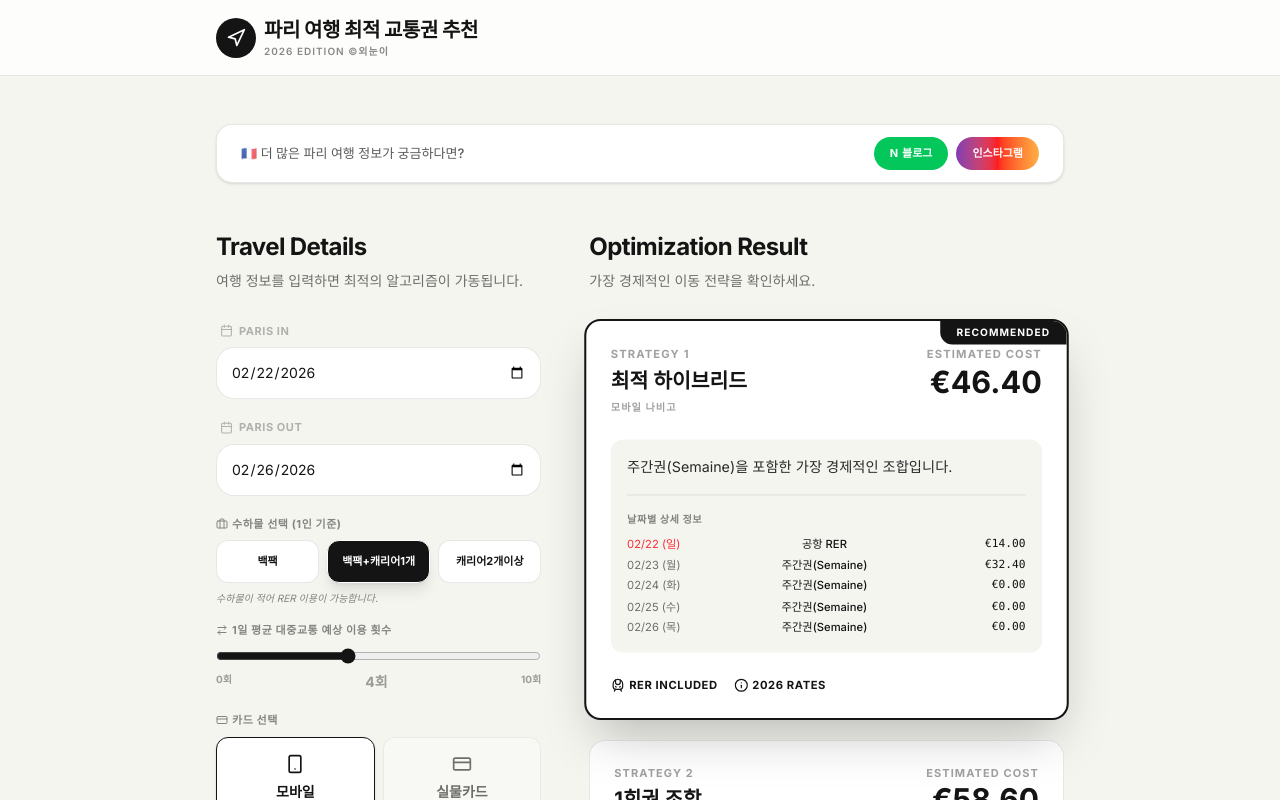
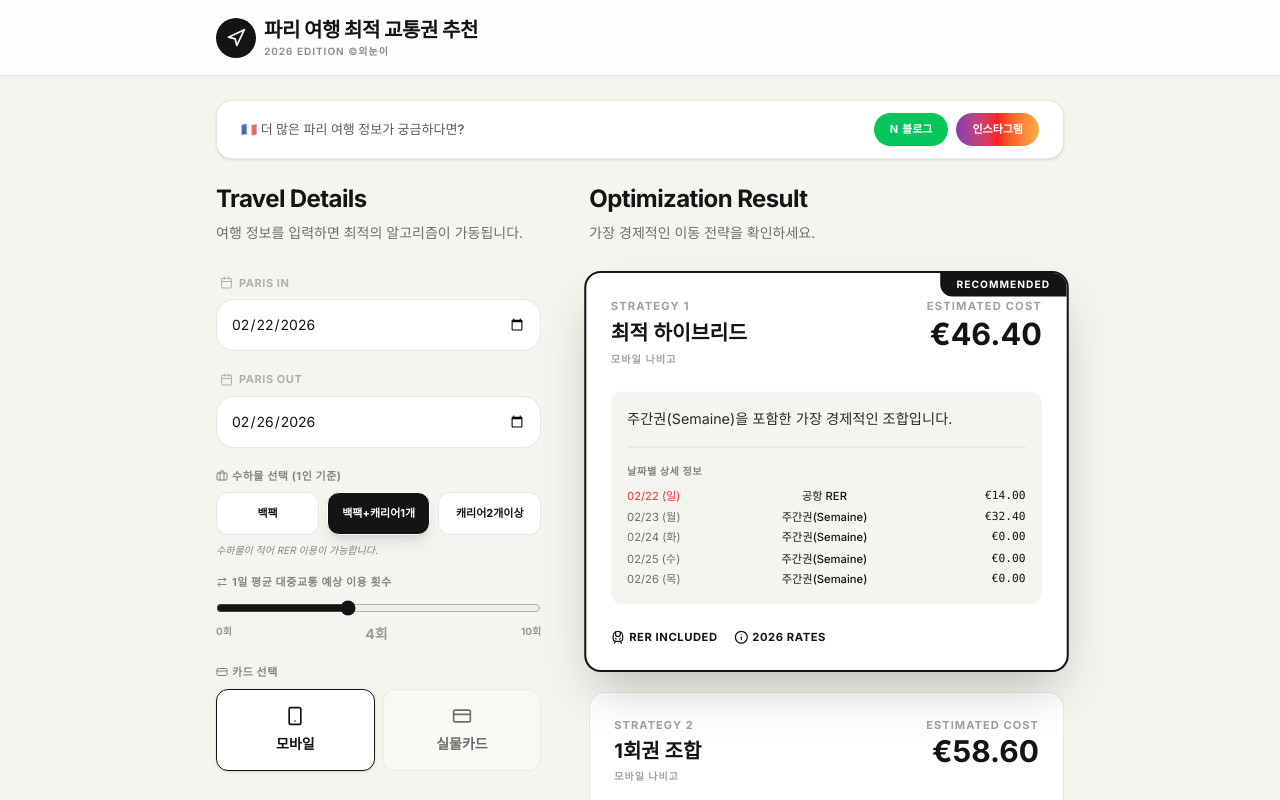
Before and after one commit to witheye1/paris-transport-2026, a React (Vite) app: page / in a window 1280 px wide. Shown: the top 800 px of the page. Built offline with nearby package versions, Linux system fonts and the light colour scheme; a web font is replaced by a local one.

Commit message:
Update App.tsx

```diff
--- a/src/App.tsx
+++ b/src/App.tsx
@@ -87,9 +87,9 @@ export default function App() {
         </div>
       </header>
 
-      <main className="max-w-4xl mx-auto px-6 py-12">
+      <main className="max-w-4xl mx-auto px-6 pt-6 pb-12">
           {/* 홍보 섹션: 헤더 바로 아래 배치 */}
-          <div className="bg-white border border-[#141414]/10 rounded-2xl mb-12 shadow-sm">
+          <div className="bg-white border border-[#141414]/10 rounded-2xl mb-6 shadow-sm">
             <div className="max-w-4xl mx-auto px-6 py-3 flex flex-col sm:flex-row items-center justify-between gap-3">
               <p className="text-[13px] font-medium text-[#141414]/70">
                 🇫🇷 더 많은 파리 여행 정보가 궁금하다면?
```
